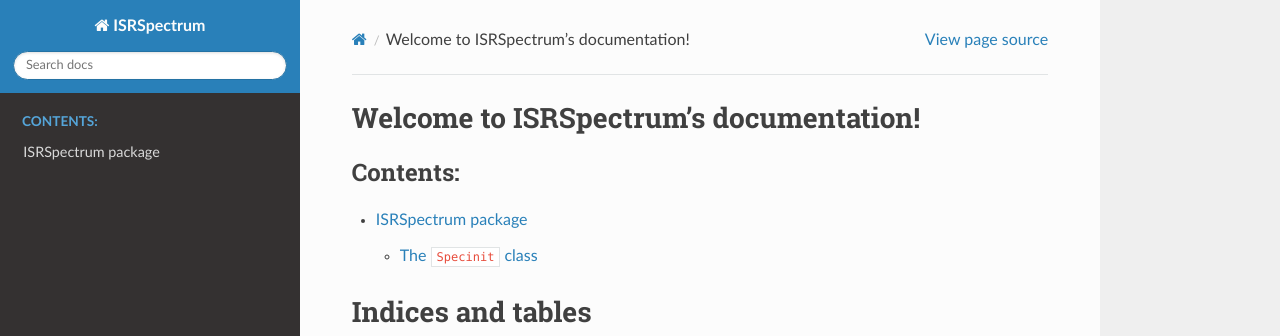
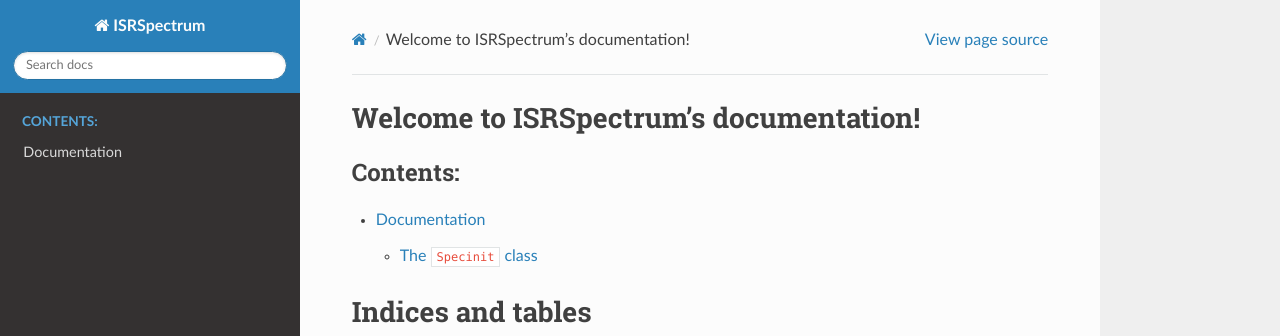
Before and after one commit to jswoboda/ISRSpectrum, a Sphinx documentation site: the page built from docs/source/index.rst, in a window 1280 px wide. Shown: the top 336 px of the page. Built offline with Sphinx 7.4.7 and the Read the Docs theme 2.0.0, drawn with Linux system fonts in a browser that asks for light colours; pages that are not in the unit, such as notebooks, are missing from menus.

Commit message:
I think I fixed the docs, maybe

```diff
--- a/docs/source/ISRSpectrum.rst
+++ b/docs/source/ISRSpectrum.rst
@@ -1,4 +1,4 @@
-ISRSpectrum package
+Documentation
 ===================
 
 
--- a/docs/source/conf.py
+++ b/docs/source/conf.py
@@ -12,7 +12,7 @@
 #
 import os
 import sys
-sys.path.insert(0,  os.path.join(os.path.abspath(os.path.join('..','..')),'ISRSpectrum/'))
+sys.path.insert(0,  os.path.join(os.path.abspath(os.path.join('..','..'))))
 
 
 # -- Project information -----------------------------------------------------
```
Also changed, not shown: other parts of docs/source/ISRSpectrum.rst (+1 -1 lines).
